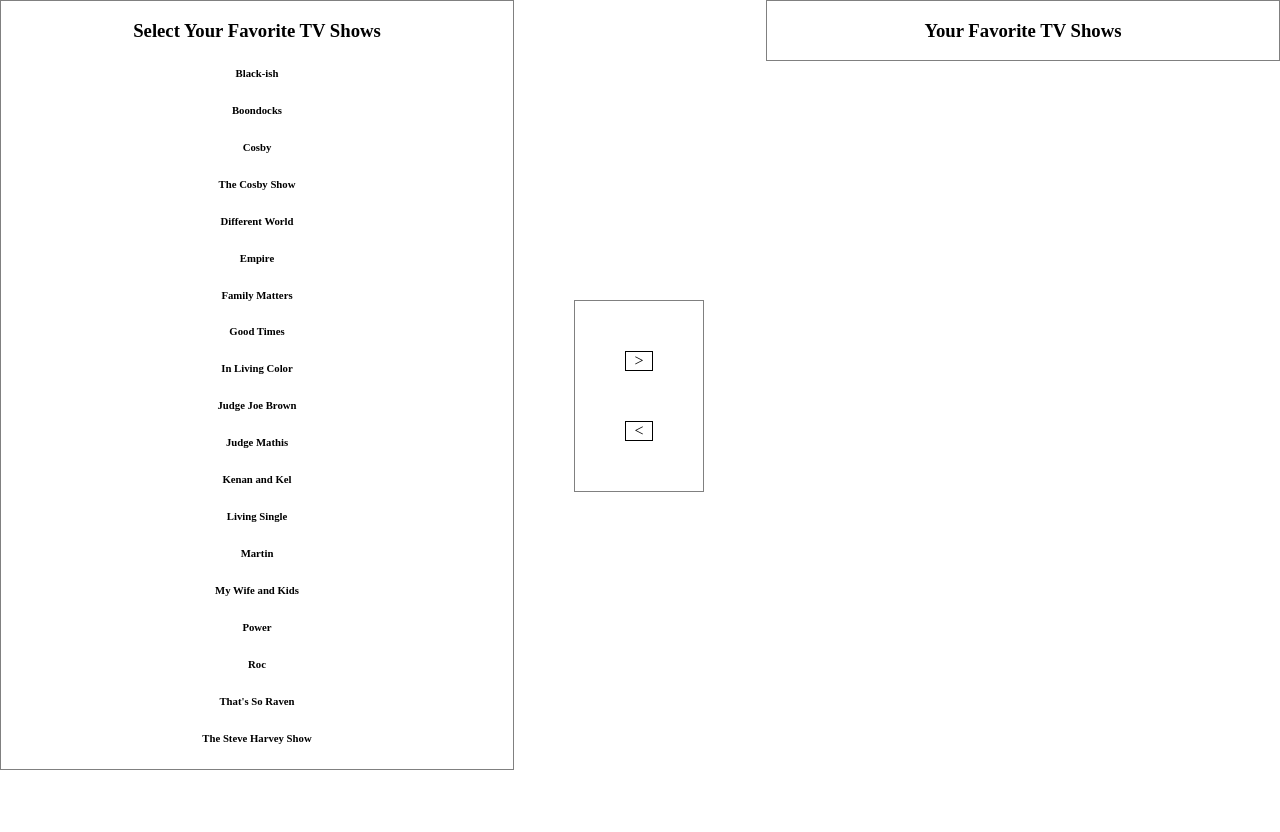
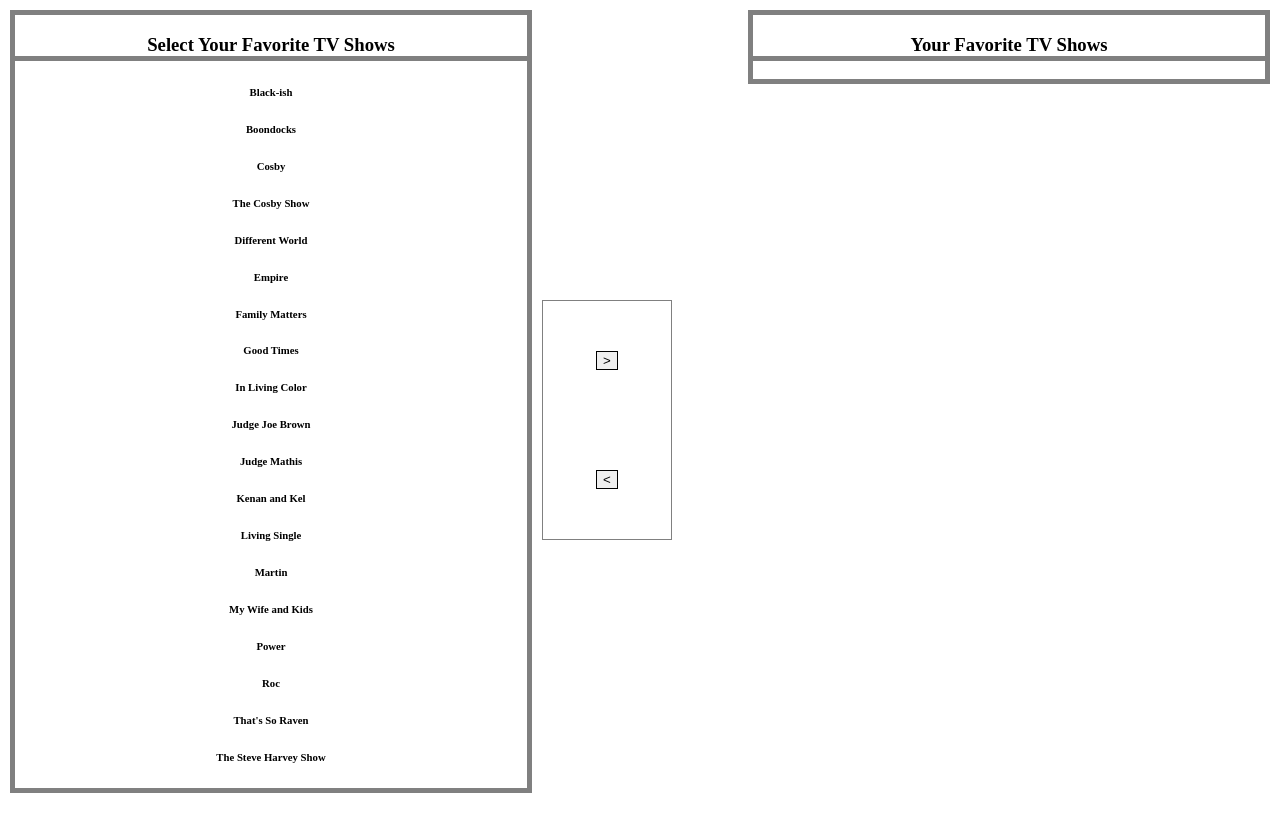
Before and after one commit to MonicaHoward/vanilla-javascript, a plain HTML site: page compile-a-list/index.html in a window 1280 px wide. Before the commit the page ends 800 px from the top, so only its background shows below. Drawn offline with Linux system fonts and the light colour scheme.

Commit message:
css styling

```diff
--- a/compile-a-list/index.html
+++ b/compile-a-list/index.html
@@ -29,8 +29,8 @@
         <div><h6>The Steve Harvey Show</h6></div>
     </section>
     <section>
-      <div class="button">></div>
-      <div class="button"><</div>
+      <button class="button">></button>
+      <button class="button"><</button>
     </section>
     <section>
       <h3>Your Favorite TV Shows</h3>
--- a/compile-a-list/style.css
+++ b/compile-a-list/style.css
@@ -2,15 +2,19 @@
   text-align: center;
   margin: 0 auto;
 }
+h3 {
+  border-bottom: 5px solid gray;
+}
 section:nth-child(1) {
-  border: 1px solid gray;
+  border: 5px solid gray;
   float: left;
+  margin: 10px;
   width: 40%;
 }
 section:nth-child(2) {
   border: 1px solid gray;
   float: left;
-  margin: 300px 60px;
+  margin: 300px 0px;
   text-align: center;
   width: 10%;
 }
@@ -20,7 +24,8 @@
   text-align: center;
 }
 section:nth-child(3) {
-  border: 1px solid gray;
+  border: 5px solid gray;
   float: right;
+  margin: 10px;
   width: 40%;
 }
```
